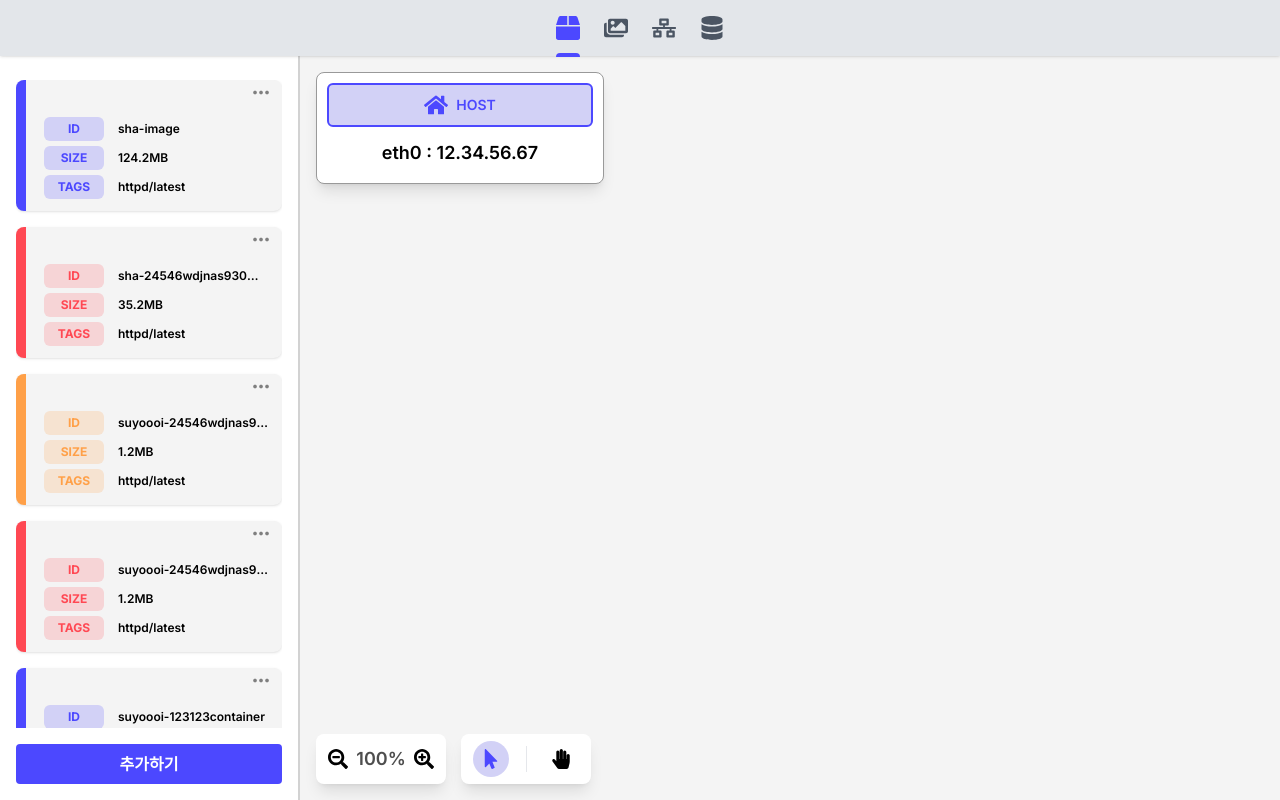
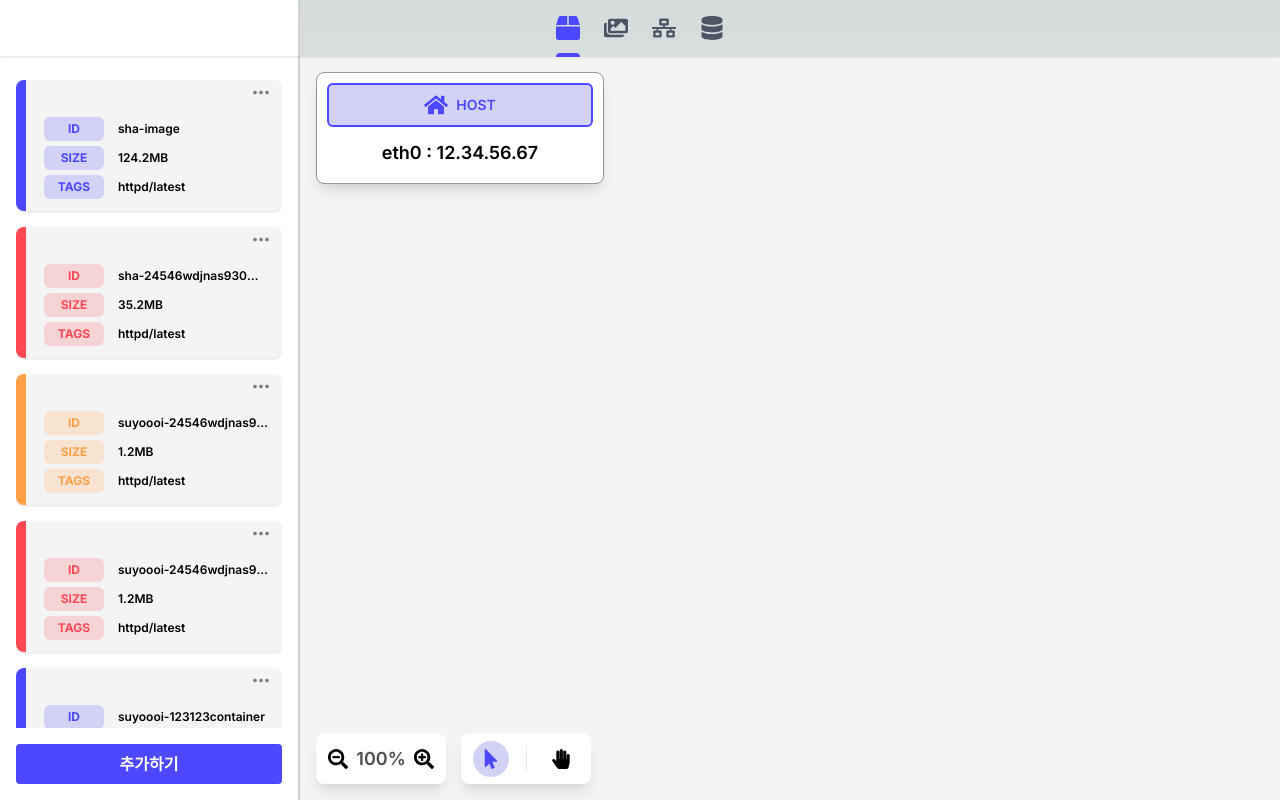
Before and after one commit to yeoniii20/goraebab_web, a Next.js app: page /container in a window 1280 px wide. Built offline with nearby package versions, Linux system fonts and the light colour scheme.

Commit message:
feat: update tailwind.config.ts

```diff
--- a/tailwind.config.ts
+++ b/tailwind.config.ts
@@ -13,7 +13,6 @@ const config: Config = {
         secondary: '#FF4853',
         accent: '#ffad1f',
         danger: '#e0245e',
-        header_bg: '#E3E6EA',
         grey_0: '#F4F4F4',
         grey_1: '#E3E6EA',
         grey_2: '#D2D2D2',
@@ -32,13 +31,13 @@ const config: Config = {
         'gradient-conic':
           'conic-gradient(from 180deg at 50% 50%, var(--tw-gradient-stops))',
       },
-      // screens: {
-      //   sm: 640px 이상
-      //   md: 768px 이상
-      //   lg: 1024px 이상
-      //   xl: 1280px 이상
-      //   2xl: 1536px 이상
-      //   },
+      screens: {
+        sm: '640px',
+        md: '768px',
+        lg: '1024px',
+        xl: '1280px',
+        '2xl': '1536px',
+      },
     },
   },
   plugins: [],
```
